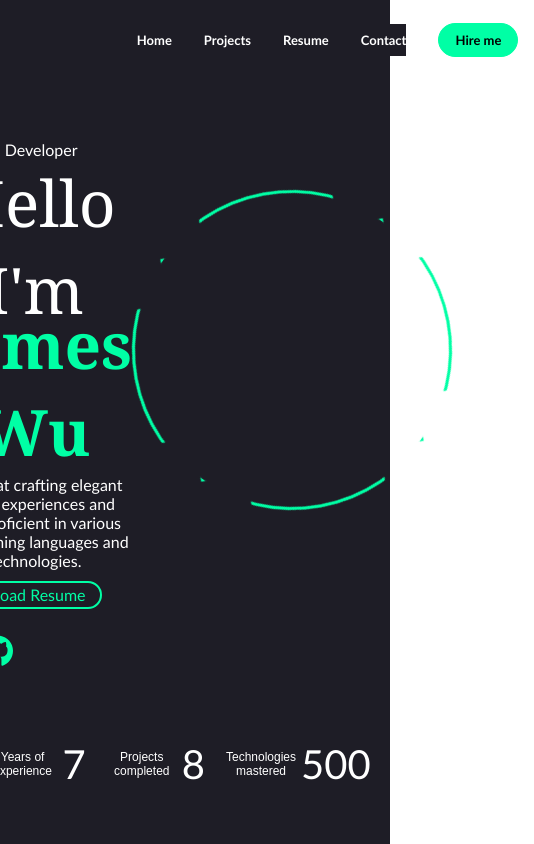
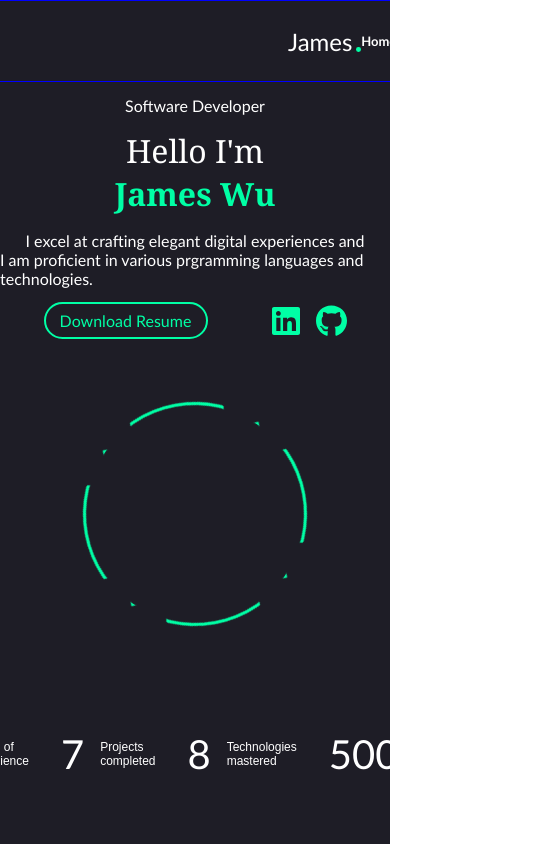
Before and after one commit to JamesCCoder/resume_frontend, a React (Create React App) app: page / in a window 390 px wide. Shown: the whole page, 534 px wide, since content can reach past the window. Built offline with nearby package versions, Linux system fonts and the light colour scheme.

Commit message:
make it responsive

```diff
--- a/src/App.scss
+++ b/src/App.scss
@@ -1,5 +1,4 @@
 .App {
-  text-align: center;
   background-color: rgb(30,29,38);
   color: white;
 }
--- a/src/MainPage/Portfolio.scss
+++ b/src/MainPage/Portfolio.scss
@@ -1,6 +1,6 @@
 .portfolio{
     width:100vw;
-    height:100vh;
+    min-height: 100vh;
     display: flex;
     flex-direction: column;
     align-items:center;
--- a/src/MainPage/components/Footer.scss
+++ b/src/MainPage/components/Footer.scss
@@ -1,15 +1,17 @@
 .portfolio_footer{
-    background-color: rgb(30,29,38);
-    width:100%;
+    // background-color: rgb(30,29,38);
     height:10rem;
     display: flex;
-    flex-direction: row;
     align-items: center;
-    justify-content: center;
+    justify-content: space-between;
+    position: relative;
+    left: 0;
+    right: 0;
+    margin-left: 18rem;
+    margin-right: 18rem;
     .portfolio_footer_first{
 
-        margin-left: 18rem;
-        width:100%;
+        margin:0 1rem;
         color:white;
         display: flex;
         flex-direction: row;
@@ -21,7 +23,6 @@
             font-family: 'Arial', 'Arial Narrow', Arial, sans-serif;
             font-size: 12px;
             overflow-wrap: break-word;
-            width:80px;
             display: flex;
             flex-direction: column;
             align-items: center;
@@ -30,7 +31,7 @@
         }
     }
     .portfolio_footer_second{
-        width:100%;
+        margin:0 1rem;
         color:white;
         display: flex;
         flex-direction: row;
@@ -43,7 +44,7 @@
             font-family: 'Arial', 'Arial Narrow', Arial, sans-serif;
             font-size: 12px;
             overflow-wrap: break-word;
-            width:80px;
+
             display: flex;
             flex-direction: column;
             align-items: center;
@@ -52,7 +53,7 @@
         }
     }
     .portfolio_footer_third{
-        width:100%;
+        margin:0 1rem;
         color:white;
          display: flex;
         flex-direction: row;
@@ -65,7 +66,7 @@
             font-family: 'Arial', 'Arial Narrow', Arial, sans-serif;
             font-size: 12px;
             overflow-wrap: break-word;
-            width:80px;
+
             display: flex;
             flex-direction: column;
             align-items: center;
@@ -74,25 +75,30 @@
         }
     }
     .portfolio_footer_fourth{
-        width:100%;
+      margin:0 1rem;
         color:white;
-         display: flex;
+        display: flex;
         flex-direction: row;
-        margin-right: 18rem;
+        justify-content: center;
+        align-items: center;
          .portfolio_footer_fourth_one{
             font-size:40px;
             font-family: 'Trebuchet MS', 'Arial Narrow', Arial, sans-serif;
+
+            width:50%;
         }
         .portfolio_footer_fourth_two{
             font-family: 'Arial', 'Arial Narrow', Arial, sans-serif;
             font-size: 12px;
             overflow-wrap: break-word;
-            width:60px;
             display: flex;
             flex-direction: column;
             align-items: center;
             justify-content: center;
             margin-left: 1rem;
+
+            height:50%;
+            width:50%;
         }
     }
 }
--- a/src/MainPage/components/Header.scss
+++ b/src/MainPage/components/Header.scss
@@ -1,15 +1,15 @@
 .portfolio_header{
+    border:1px solid blue;
     background-color: rgb(30,29,38);
     width:100%;
     height:5rem;
     display: flex;
     flex-direction: row;
-    align-items: center;
-    justify-content: center;
+    align-items:center;
+    justify-content:space-between;
     .portfolio_header_left{
-        width:100%;
         margin-left: 18rem;
-        margin-right: 12rem;
+
         display: flex;
         flex-direction: row;
         justify-content: flex-start;
@@ -42,11 +42,11 @@
         margin-right: 18rem;
         display: flex;
         flex-direction: row;
-        justify-content: center;
+        justify-content: space-between;
         align-items: center;
         .portfolio_header_right_home{
              background-color: rgb(30,29,38);
-             margin: 0 1rem;
+             margin: 0 1rem 0 0;
              font-family: 'Trebuchet MS', 'Arial Narrow', Arial, sans-serif;
              color: white;
              font-size: small;
@@ -121,7 +121,7 @@
             }
         }
         .portfolio_header_right_hireme{
-             margin: 0 1rem;
+             margin: 0 0 0 1rem;
              font-family: 'Trebuchet MS', 'Arial Narrow', Arial, sans-serif;
              color: black;
              background-color: rgb(0,255,165);
--- a/src/MainPage/components/Introduction.scss
+++ b/src/MainPage/components/Introduction.scss
@@ -1,37 +1,61 @@
 .portfolio_introduction{
     background-color: rgb(30,29,38);
     width:100%;
-    height:calc(100vh - 15rem);
+    height:37rem;
     color:white;
-
     display: flex;
     flex-direction: row;
     align-items: center;
     justify-content: center;
+    @media (max-width: 1092px) {
+        display: flex;
+        flex-direction: column;
+        justify-content: center;
+        align-items: center;
+    }
     .portfolio_introduction_left{
-
        width:100%;
        height:100%;
        margin-left: 18rem;
        display: flex;
        flex-direction: column;
        justify-content: space-between;
-
+       @media (max-width: 1092px){
+           display: flex;
+           flex-direction: column;
+           align-items: center;
+           justify-content: center;
+           margin-left: 0;
+       }
        .portfolio_introduction_left_one{
-
            height:70%;
            display: flex;
            align-items:flex-end;
            font-family:'Gill Sans', 'Gill Sans MT', Calibri, 'Trebuchet MS', sans-serif;
+           @media (max-width: 1090px){
+                align-items:center;
+             }
        }
        .portfolio_introduction_left_two{
            margin-bottom: -2rem;
            height:50%;
            display: flex;
-           align-items: center;
+           align-items:flex-start;
            font-size: 4rem;
            font-family:'Cambria','Lucida Sans Unicode',sans-serif;
+            @media (max-width: 1430px) {
+                font-size: 3.5rem;
+                margin-bottom: -3rem;
+            }
 
+            @media (max-width: 1200px) {
+                font-size: 3rem;
+                margin-bottom: -4rem;
+            }
+            @media (max-width: 1092px){
+                font-size: 2rem;
+                margin-bottom: 0;
+            }
        }
        .portfolio_introduction_left_three{
            font-family:'Cambria', 'Arial Narrow', Arial, sans-serif;
@@ -41,16 +65,32 @@
            font-size: 4rem;
            color: rgb(0,255,165);
            font-weight:bold;
+            @media (max-width: 1430px) {
+                font-size: 3.5rem;
+                margin-bottom: -1rem;
+            }
+
+            @media (max-width: 1200px) {
+                font-size: 3rem;
+                margin-bottom: -1.5rem;
+            }
+            @media (max-width: 1092px){
+                font-size: 2rem;
+                margin-bottom: 1rem;
+            }
        }
        .portfolio_introduction_left_four{
            height:20%;
-
            font-family:'Gill Sans', 'Gill Sans MT', Calibri, 'Trebuchet MS', sans-serif;
            display: flex;
            align-items: center;
+
         }
        .portfolio_introduction_left_five{
+           word-break: break-word;
            display: flex;
+           justify-content: flex-start;
+           align-items: flex-start;
            height:40%;
            font-family:'Gill Sans', 'Gill Sans MT', Calibri, 'Trebuchet MS', sans-serif;
 
@@ -61,11 +101,19 @@
            flex-direction: column;
            justify-content: flex-start;
            align-items: flex-start;
+            @media (max-width: 1092px){
+                flex-direction: row;
+                align-items: center;
+                justify-content: center;
+            }
            .portfolio_introduction_left_six_resume{
               height:100%;
               display: flex;
               align-items: center;
               justify-content: center;
+               @media (max-width: 1092px){
+                margin-right:2rem;
+                }
                 .portfolio_cv{
                     border:2px solid rgb(0,255,165);
                     background-color: rgb(30,29,38);
@@ -95,6 +143,11 @@
                align-items:flex-start;
                justify-content: center;
                margin-top: 1rem;
+                @media (max-width: 1092px){
+                    margin-top: 0;
+                    margin-left:2rem;
+                    align-items: center;
+                 }
                    .linkedin-link{
                        display: flex;
                        align-items: center;
@@ -140,12 +193,15 @@
        display: flex;
        align-items: center;
        justify-content: center;
+       @media (max-width: 1092px){
+           margin-right: 0;
+       }
         .circle {
-        position: relative;
-        width: 20rem;
-        height: 20rem;
-        opacity: 0;
-        transition: opacity 0.5s ease;
+            position: relative;
+            width: 20rem;
+            height: 20rem;
+            opacity: 0;
+            transition: opacity 0.5s ease;
 
         }
 
@@ -182,7 +238,23 @@
             20% 90%, 10% 100%, 0% 90%, 10% 80%, 0% 70%,
             10% 60%, 0% 50%, 10% 40%, 0% 30%, 10% 20%, 0% 10%
         );
+        @media (max-width: 1430px) {
+            width: 80%;
+            height: 80%;
         }
+
+        @media (max-width: 1200px) {
+            width: 70%;
+            height: 70%;
+        }
+
+        @media (max-width: 1092px){
+            top: 15%;
+            left: 15%;
+            transform: translate(-50%, -50%);
+        }
+        }
+
 
         @keyframes rotate {
         0% {
--- a/src/Project1/pages/Add.scss
+++ b/src/Project1/pages/Add.scss
@@ -1,4 +1,11 @@
 .add_overall{
-    width:100%;
-    height:100vh;
+    height: auto;
+    min-height: 100vh;
+    overflow-y: auto;
 }
+
+html, body {
+    height: 100%;
+    margin: 0;
+    overflow-x: hidden;
+}
```
